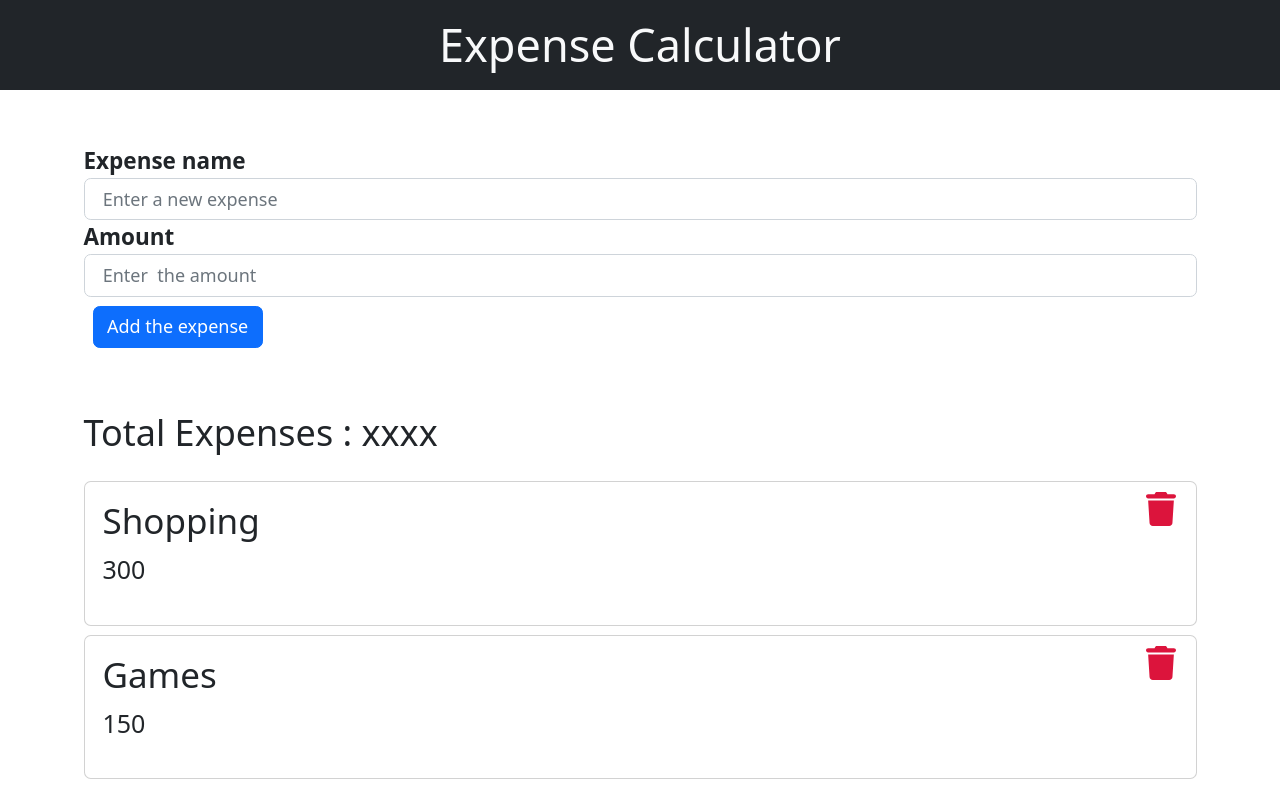
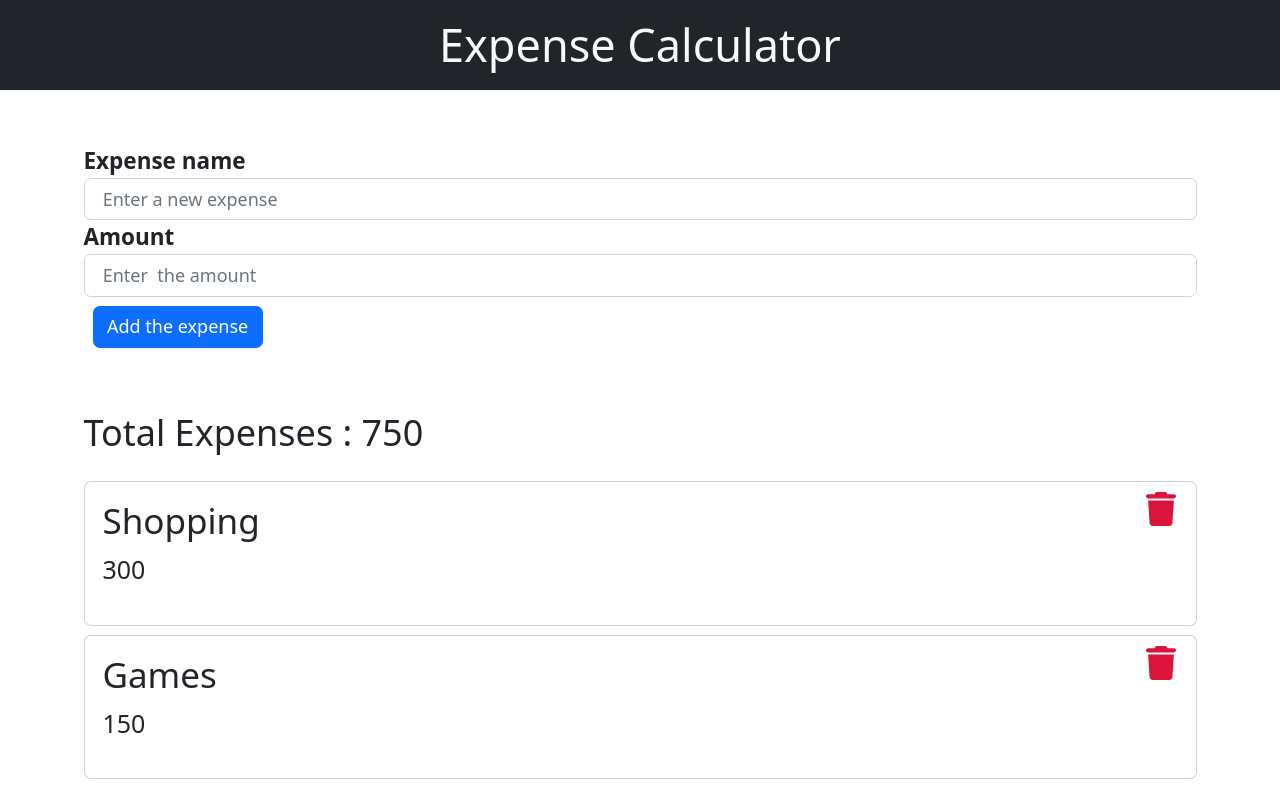
Before and after one commit to trevorius/SvelteDeAaZ-v1, a Svelte app: page / in a window 1280 px wide. Shown: the top 786 px of the page. Built offline with nearby package versions, Linux system fonts and the light colour scheme.

Commit message:
calculate total dynamic

```diff
--- a/src/costCalculator/Components/Content.svelte
+++ b/src/costCalculator/Components/Content.svelte
@@ -26,6 +26,10 @@
     },
   ];
 
+  $: total = cardsArray.reduce((acc, cur) => {
+    return (acc += cur.amount);
+  }, 0);
+
   const addCard = (event) => {
     let newExpense = {
       id: uuidv4(),
@@ -42,7 +46,7 @@
 
 <div class="container">
   <Form on:sendExpenseToParent={addCard} />
-  <h2 class="my-4">Total Expenses : xxxx</h2>
+  <h2 class="my-4">Total Expenses : {total}</h2>
   {#each cardsArray as expense (expense.id)}
     <ExpenseCard
       name={expense.name}
```
